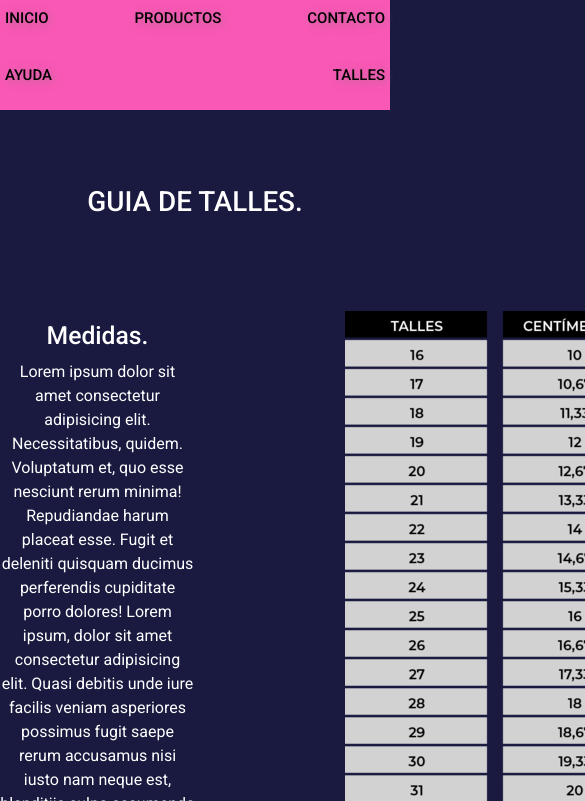
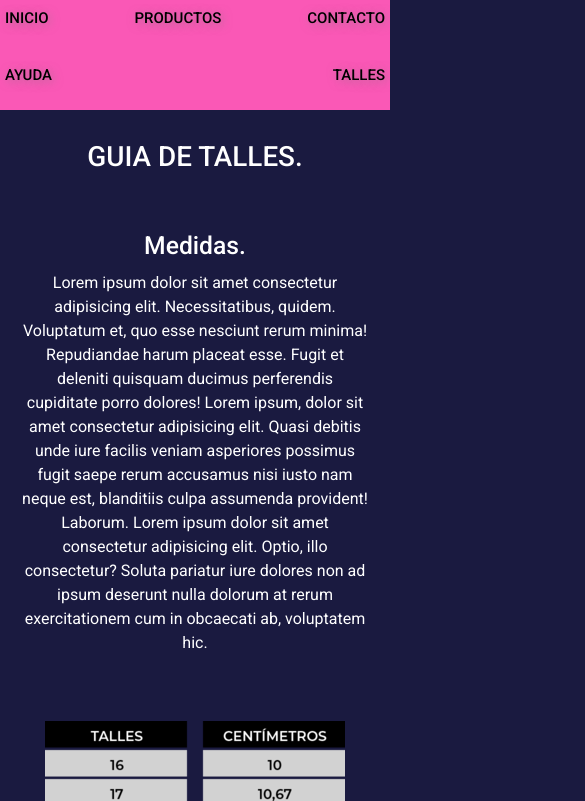
Before and after one commit to nicorodriguez7/segunda-pre-entrega, a plain HTML site: page pages/talles.html in a window 390 px wide. Shown: the part 43-844 px from the top of the page, 585 px wide, since content can reach past the window. Drawn offline with Linux system fonts and the light colour scheme; a web font is replaced by a local one.

Commit message:
entrega-final

```diff
--- a/css/style.css
+++ b/css/style.css
@@ -213,6 +213,10 @@ body{
     text-align: center;
     margin-top: 1.875rem;
 }
+.medidas {
+    margin-left: 20px;
+    margin-right: 20px;
+}
 .medidas h2{
     color: white;
     font-family: 'Roboto', sans-serif;
@@ -229,9 +233,8 @@ body{
 }
 .tabla {
     display: flex;
-    margin-top: 2.5rem;
-    margin-left: 9.375rem;
-
+    justify-content: center;
+    margin-top: 50px
 }
 button{
     padding: .625rem;
@@ -265,6 +268,31 @@ button{
     }
     .sectionNuevaColeccion{
         background-size: 1024px;
+    }
+    .tallesMain {
+        display: grid;
+        grid-template-columns: 100%;
+        grid-template-rows: auto auto 62.5rem;
+    }
+    .sectionTallesTitulo {
+        grid-column-start: 1;
+        grid-column-end: 2;
+        grid-row-start: 1;
+        grid-row-end: 2;
+        align-self: center;
+    }
+    .sectionMedidas {
+        grid-column-start: 1;
+        grid-column-end: 2;
+        grid-row-start: 2;
+        grid-row-end: 3;
+        justify-content: center;
+    }
+    .sectionTabla {
+        grid-column-start: 1;
+        grid-column-end: 2;
+        grid-row-start: 3;
+        grid-row-end: 4;
     }
 }
 @media (max-width: 768px) {
```
